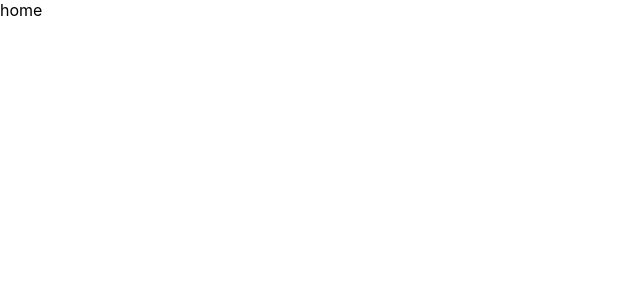
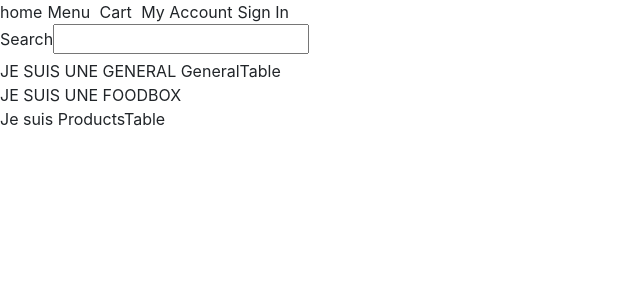
Before and after one commit to NoemieNT/BoKitchen, a React (Create React App) app: page /menu in a window 1280 px wide. Shown: the top 300 px of the page, without its empty margins (0-640 px from the left). Built offline with nearby package versions, Linux system fonts and the light colour scheme.

Commit message:
routes et components

```diff
--- a/package.json
+++ b/package.json
@@ -7,6 +7,7 @@
     "@fortawesome/free-solid-svg-icons": "^5.11.2",
     "@fortawesome/react-fontawesome": "^0.1.7",
     "axios": "^0.19.0",
+    "bootstrap": "^4.4.1",
     "react": "^16.12.0",
     "react-dom": "^16.12.0",
     "react-router-dom": "^5.1.2",
--- a/src/App.js
+++ b/src/App.js
@@ -11,22 +11,29 @@ import SignUp from "./views/SignUp";
 
 // import component (view partials)
 import NavMain from "./components/NavMain";
+import FoodBox from "./components/FoodBox";
+import Account from "./components/Account";
+import CreateFoodBox from "./components/CreateFoodBox";
+import GeneralTable from "./components/GeneralTable";
+import ProductsTable from "./components/ProductsTable";
+import SearchBar from "./components/SearchBar";
 
 function App() {
   return (
     <React.Fragment>
       <header id="header-main">
         <NavMain />
+        <SearchBar />
       </header>
       <div className="App">
         <Switch>
           <Route exact path="/" component={Home} />
           <Route path="/cart" component={Cart} />
           <Route path="/dashboard" component={Dashboard} />
-          <Route path="menu" component={Menu} />
-          <Route path="myaccount" component={MyAccount} />
-          <Route path="signIn" component={SignIn} />
-          <Route path="signUp" component={SignUp} />
+          <Route path="/menu" component={Menu} />
+          <Route path="/myaccount" component={MyAccount} />
+          <Route path="/signIn" component={SignIn} />
+          <Route path="/signUp" component={SignUp} />
         </Switch>
       </div>
     </React.Fragment>
--- /dev/null
+++ b/src/components/CreateFoodBox.jsx
@@ -0,0 +1,51 @@
+import React, { Component } from "react";
+
+export class CreateFoodBox extends Component {
+  state = {
+    infos: { image: "", name: "", description: "" }
+  };
+
+  handleChange = e => {
+    const copy = { ...this.state.infos };
+    copy[e.target.name] = e.target.value;
+    this.setState({ infos: copy });
+  };
+
+  handleSubmit = e => {
+    e.preventDefault();
+    this.props.clbk(this.state.infos);
+  };
+
+  render() {
+    return (
+      <div>
+        <form
+          className="createFoodBox"
+          onChange={this.handleChange}
+          onSubmit={this.handleSubmit}
+        >
+          <label className="label" htmlFor="image">
+            Image
+          </label>
+          <input className="input" id="image" name="image" type="text" />
+          <label className="label" htmlFor="name">
+            Name
+          </label>
+          <input className="input" id="name" name="name" type="text" />
+          <label className="label" htmlFor="description">
+            Description
+          </label>
+          <input
+            className="input"
+            id="description"
+            name="description"
+            type="text"
+          />
+          <button className="submit">Submit</button>
+        </form>
+      </div>
+    );
+  }
+}
+
+export default CreateFoodBox;
--- /dev/null
+++ b/src/components/FoodBox.jsx
@@ -0,0 +1,9 @@
+import React, { Component } from "react";
+
+export class FoodBox extends Component {
+  render() {
+    return <div>JE SUIS UNE FOODBOX</div>;
+  }
+}
+
+export default FoodBox;
--- /dev/null
+++ b/src/components/GeneralTable.jsx
@@ -0,0 +1,9 @@
+import React, { Component } from "react";
+
+export class GeneralTable extends Component {
+  render() {
+    return <div>JE SUIS UNE GENERAL GeneralTable</div>;
+  }
+}
+
+export default GeneralTable;
--- a/src/components/NavMain.jsx
+++ b/src/components/NavMain.jsx
@@ -7,10 +7,10 @@ export default function NavMain() {
       <NavLink exact to="/">
         home
       </NavLink>
-      {/* <NavLink to="/all-students">all students</NavLink>
-      <NavLink to="/all-cohorts">all cohorts</NavLink>
-      <NavLink to="/create-student">+ student</NavLink>
-      <NavLink to="/create-cohort">+ cohort</NavLink> */}
+      <NavLink to="/menu">Menu</NavLink>
+      <NavLink to="/cart"> Cart </NavLink>
+      <NavLink to="/myaccount">My Account</NavLink>
+      <NavLink to="/SignIn">Sign In</NavLink>
     </nav>
   );
 }
--- /dev/null
+++ b/src/components/ProductsTable.jsx
@@ -0,0 +1,9 @@
+import React, { Component } from "react";
+
+export class ProductsTable extends Component {
+  render() {
+    return <div>Je suis ProductsTable</div>;
+  }
+}
+
+export default ProductsTable;
--- /dev/null
+++ b/src/components/SearchBar.jsx
@@ -0,0 +1,16 @@
+import React, { Component } from "react";
+
+class SearchBar extends Component {
+  render() {
+    return (
+      <form className="searchBar" onChange={evt => this.props.clbk(evt.target)}>
+        <label className="label" htmlFor="searchBar">
+          Search
+        </label>
+        <input className="input" id="search" name="searchBar" type="text" />
+      </form>
+    );
+  }
+}
+
+export default SearchBar;
--- a/src/index.js
+++ b/src/index.js
@@ -3,6 +3,7 @@ import ReactDOM from "react-dom";
 import { BrowserRouter } from "react-router-dom";
 import "./index.css";
 import App from "./App";
+import "bootstrap/dist/css/bootstrap.css";
 
 ReactDOM.render(
   <BrowserRouter>
--- a/src/views/Home.jsx
+++ b/src/views/Home.jsx
@@ -3,7 +3,11 @@ import React from "react";
 export default function Home() {
   return (
     <div>
-      <h1 className="title">Homepage</h1>
+      <header class="hearderMain"></header>
+      <h1 className="title">Bo Kitchen</h1>
+      <p> BIO </p>
+      <p> LOCAL</p>
+      <p>HEALTHY</p>
     </div>
   );
 }
--- a/src/views/Menu.jsx
+++ b/src/views/Menu.jsx
@@ -1,8 +1,16 @@
 import React, { Component } from "react";
-
+import FoodBox from "../components/FoodBox";
+import GeneralTable from "../components/GeneralTable";
+import ProductsTable from "../components/ProductsTable";
 export class Menu extends Component {
   render() {
-    return <div></div>;
+    return (
+      <div>
+        <GeneralTable />
+        <FoodBox />
+        <ProductsTable />
+      </div>
+    );
   }
 }
 
```
Also changed, not shown: src/components/Account.jsx (added), 1 other file (tests, documents, lock files or other folders).
